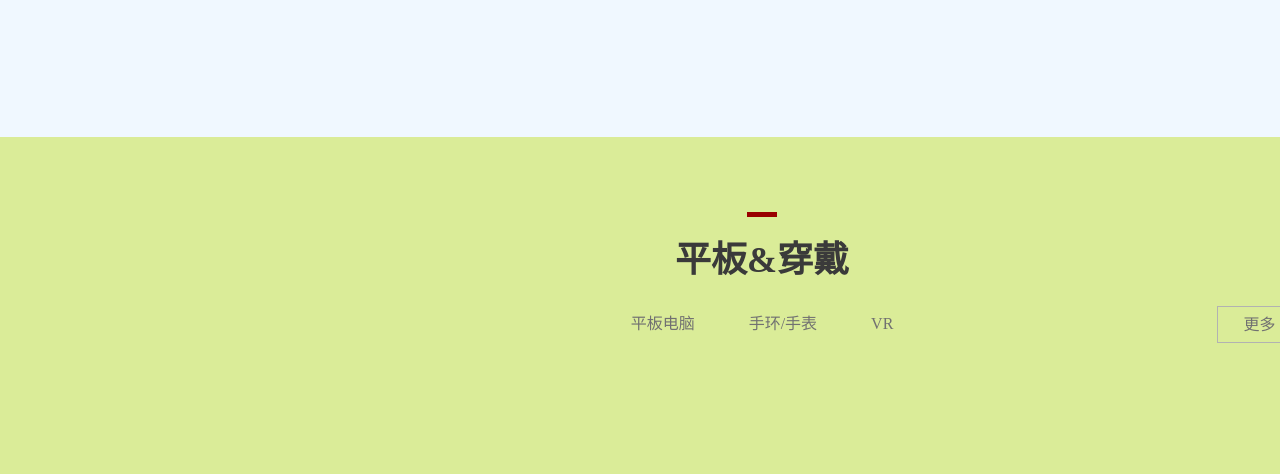
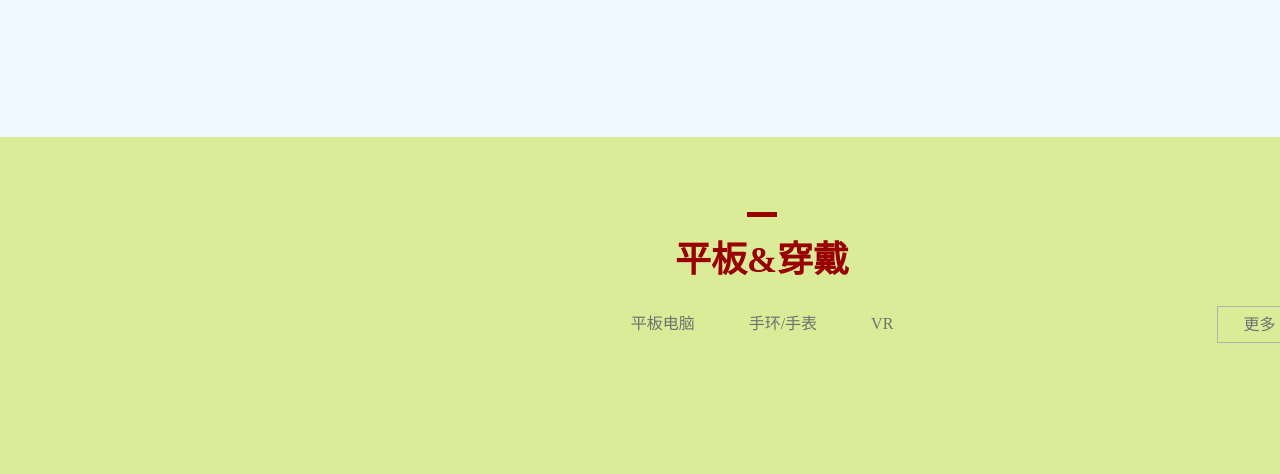
Before and after one commit to luoyanbiao/huawei, a PHP site: page /html/index.html in a window 1280 px wide, with the pointer over the restyled element; the page is wider, and only the part inside the window is pictured. Shown: the part 3426-3900 px from the top of that part. Run offline with PHP 8.4, Linux system fonts and the light colour scheme.

Commit message:
增加watch标题样式

```diff
--- a/css/huawei.css
+++ b/css/huawei.css
@@ -66,6 +66,9 @@
     font-size: 36px;
     color: #3a3a3a;
     margin-bottom: 24px;
+}
+.watch-top h3:hover{
+    color: #990000;
 }
 .watch-top a{
     color: #717171;
```
